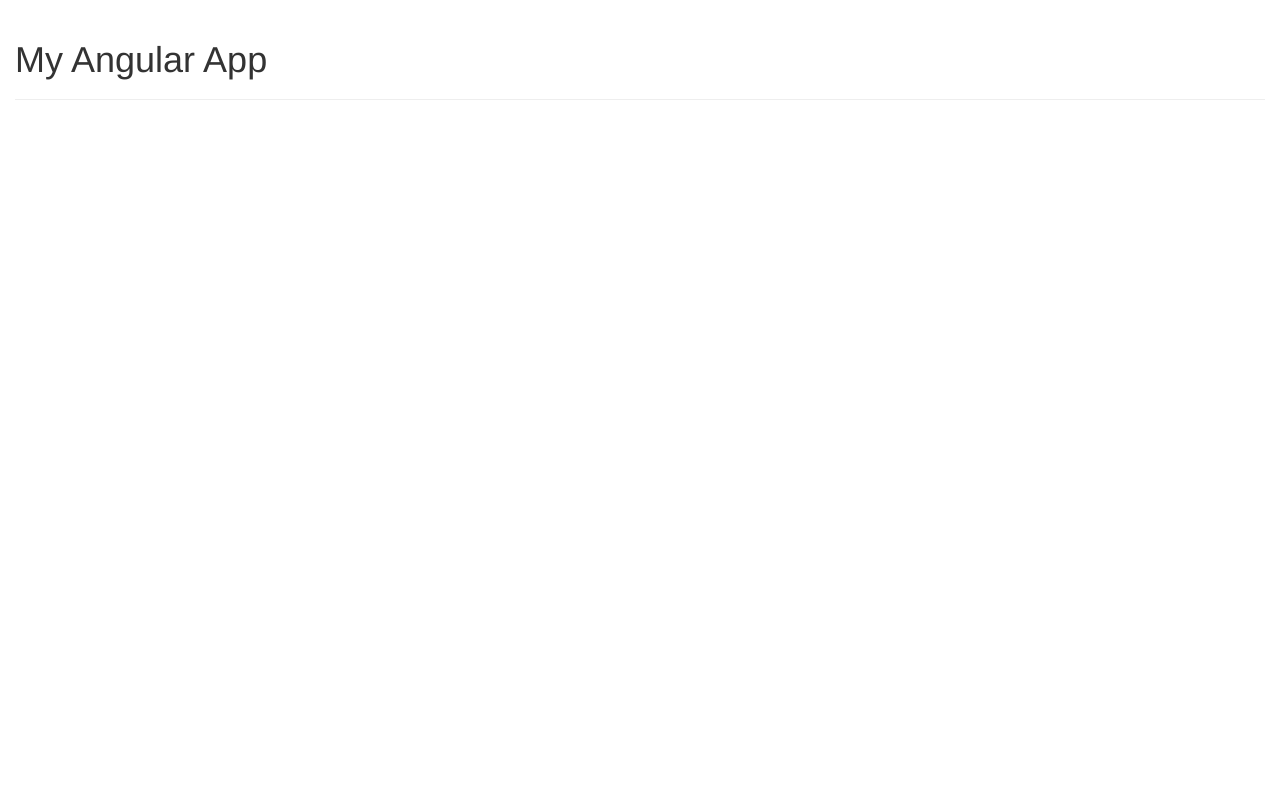
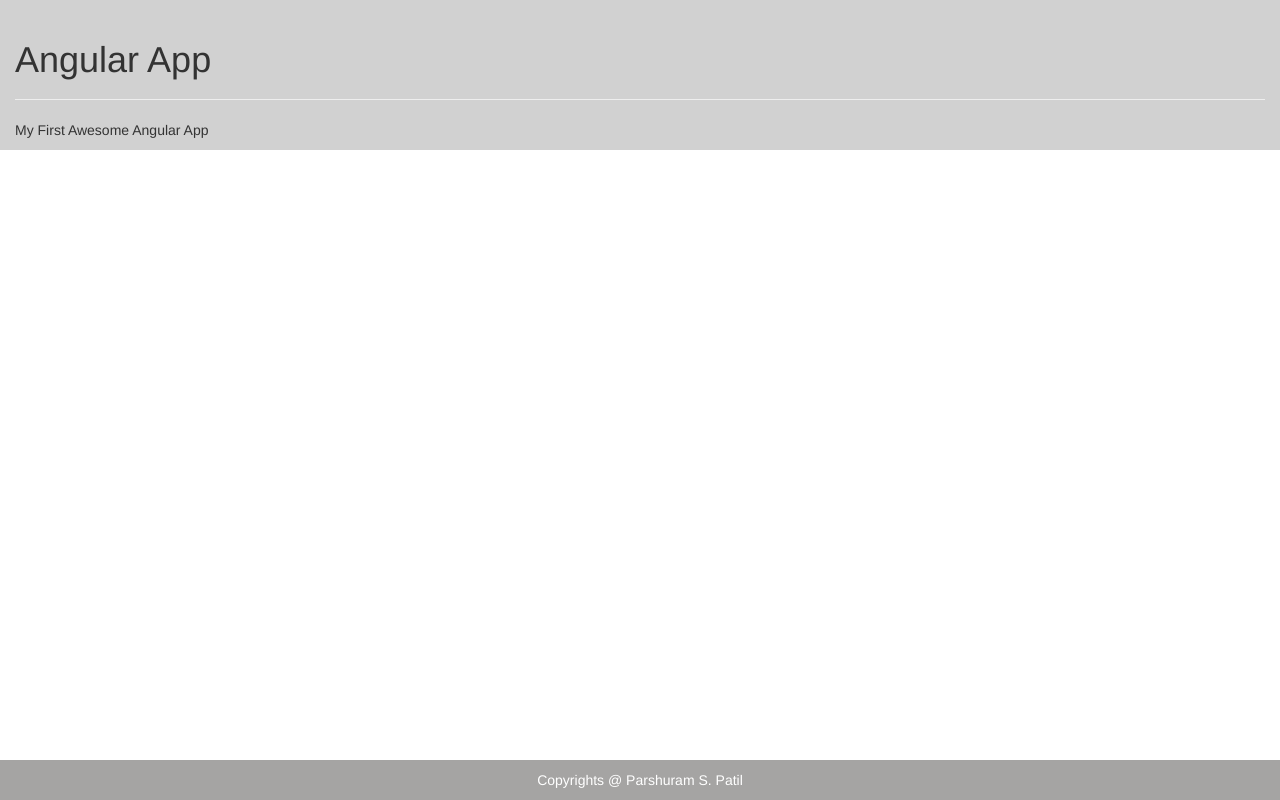
Before and after one commit to parashuram-patil/AngularApp, an Angular app: page / in a window 1280 px wide. Built offline with nearby package versions, Linux system fonts and the light colour scheme.

Commit message:
Adding Footer
>ng g c footer

```diff
--- a/src/app/app.component.html
+++ b/src/app/app.component.html
@@ -1 +1,2 @@
 <app-header></app-header>
+<app-footer></app-footer>
--- a/src/app/app.module.ts
+++ b/src/app/app.module.ts
@@ -3,11 +3,13 @@ import { NgModule } from '@angular/core';
 
 import { AppComponent } from './app.component';
 import { HeaderComponent } from './header/header.component';
+import { FooterComponent } from './footer/footer.component';
 
 @NgModule({
   declarations: [
     AppComponent,
-    HeaderComponent
+    HeaderComponent,
+    FooterComponent
   ],
   imports: [
     BrowserModule
--- /dev/null
+++ b/src/app/footer/footer.component.css
@@ -0,0 +1,19 @@
+.footer {
+    position: fixed;
+    height: 5%;
+    left: 0;
+    bottom: 0;
+    width: 100%;
+    background-color:rgb(165, 164, 163);
+    color: white;
+    text-align: center;
+}
+
+.center {
+    margin: 0;
+    position: absolute;
+    top: 50%;
+    left: 50%;
+    margin-right: -50%;
+    transform: translate(-50%, -50%)
+}
--- /dev/null
+++ b/src/app/footer/footer.component.html
@@ -0,0 +1,3 @@
+<div class="footer">
+  <P class="center">Copyrights @ Parshuram S. Patil</P>
+</div>
--- /dev/null
+++ b/src/app/footer/footer.component.ts
@@ -0,0 +1,15 @@
+import { Component, OnInit } from '@angular/core';
+
+@Component({
+  selector: 'app-footer',
+  templateUrl: './footer.component.html',
+  styleUrls: ['./footer.component.css']
+})
+export class FooterComponent implements OnInit {
+
+  constructor() { }
+
+  ngOnInit() {
+  }
+
+}
--- a/src/app/header/header.component.css
+++ b/src/app/header/header.component.css
@@ -4,4 +4,5 @@
     top: 0;
     width: 100%;
     text-align: left;
+    background-color: rgb(209, 209, 209)
 }
--- a/src/app/header/header.component.html
+++ b/src/app/header/header.component.html
@@ -12,8 +12,9 @@
 
 <div class="container header">
   <div class="page-header">
-    <h1>My Angular App</h1>
+    <h1>Angular App</h1>
   </div>
+  <p>My First Awesome Angular App</p>
 </div>
 
 </body>
```
Also changed, not shown: 1 other file (tests, documents, lock files or other folders).
